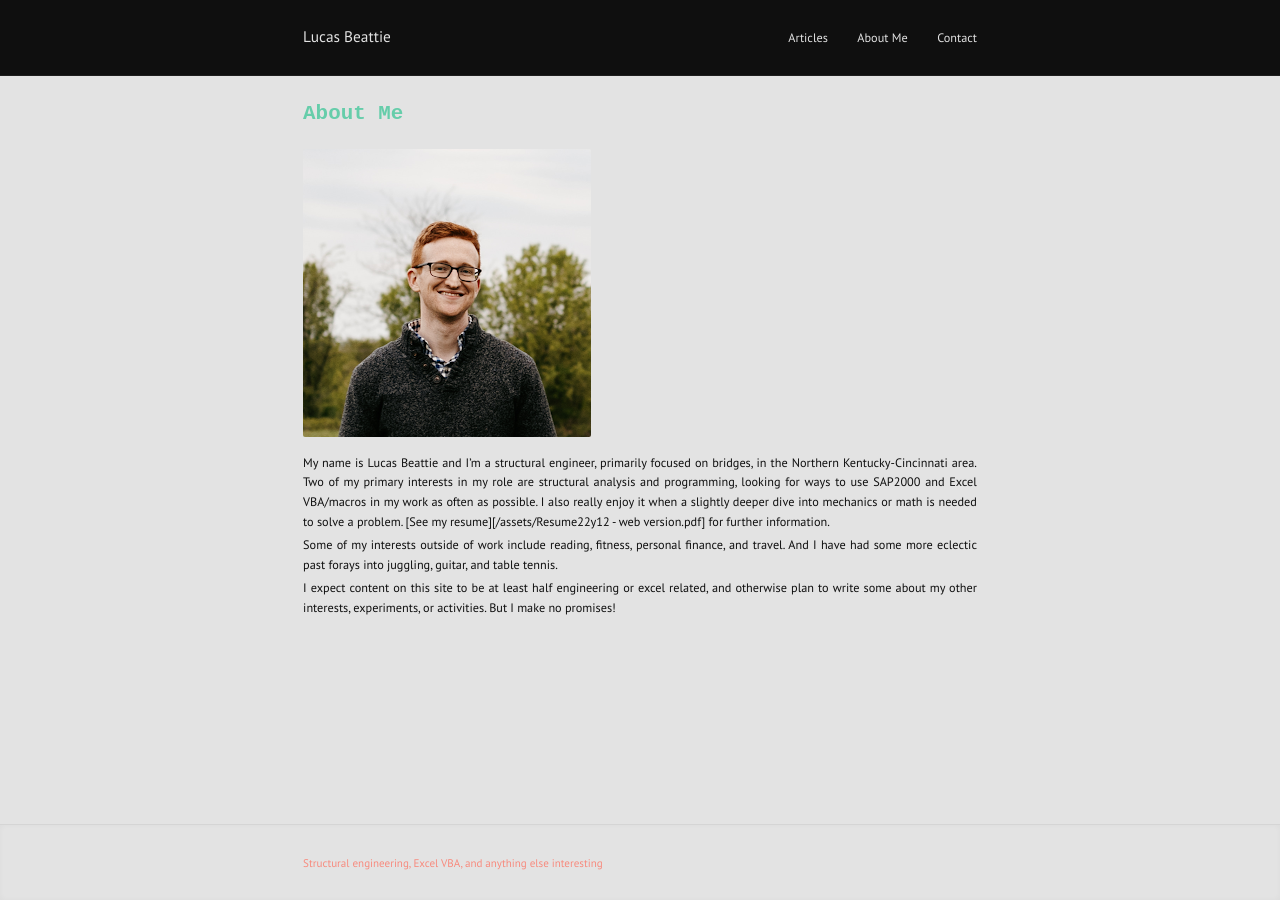
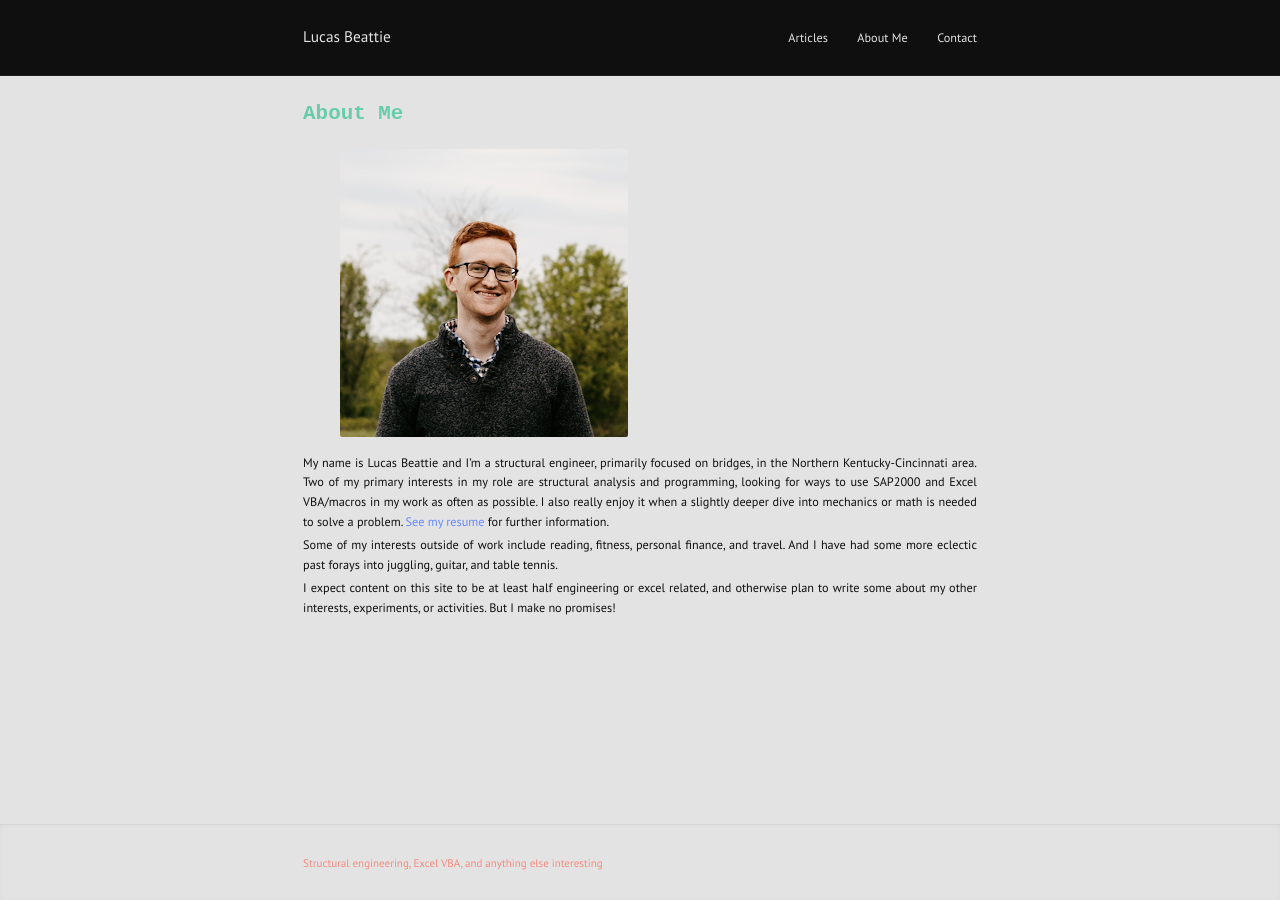
Before and after one commit to labeattie/lucasbeattiedotcom, a Jekyll site: the page built from index.md, in a window 1280 px wide. Built offline with Jekyll 4.4.1, drawn with Linux system fonts in a browser that asks for light colours; some of the changed lines change nothing that is shown.

Commit message:
test margins

```diff
--- a/_sass/basic.sass
+++ b/_sass/basic.sass
@@ -64,10 +64,10 @@ blockquote, figure
 
 img
   margin: .5em 0
+  margin-left: 3em
 
 li
   margin: .25em 0
-  margin-left: 3em
 
 img
   border-radius: 2px
--- a/index.md
+++ b/index.md
@@ -4,8 +4,10 @@ layout: page
 ---
 ![Lucas](/assets/low quality.png)
 
-My name is Lucas Beattie and I'm a structural engineer, primarily focused on bridges, in the Northern Kentucky-Cincinnati area. Two of my primary interests in my role are structural analysis and programming, looking for ways to use SAP2000 and Excel VBA/macros in my work as often as possible. I also really enjoy it when a slightly deeper dive into mechanics or math is needed to solve a problem. [See my resume][/assets/Resume22y12 - web version.pdf] for further information.
+My name is Lucas Beattie and I'm a structural engineer, primarily focused on bridges, in the Northern Kentucky-Cincinnati area. Two of my primary interests in my role are structural analysis and programming, looking for ways to use SAP2000 and Excel VBA/macros in my work as often as possible. I also really enjoy it when a slightly deeper dive into mechanics or math is needed to solve a problem. [See my resume][resume] for further information.
 
 Some of my interests outside of work include reading, fitness, personal finance, and travel. And I have had some more eclectic past forays into juggling, guitar, and table tennis.
 
 I expect content on this site to be at least half engineering or excel related, and otherwise plan to write some about my other interests, experiments, or activities. But I make no promises!
+
+[resume]: /assets/Resume22y12 - web version.pdf
```
